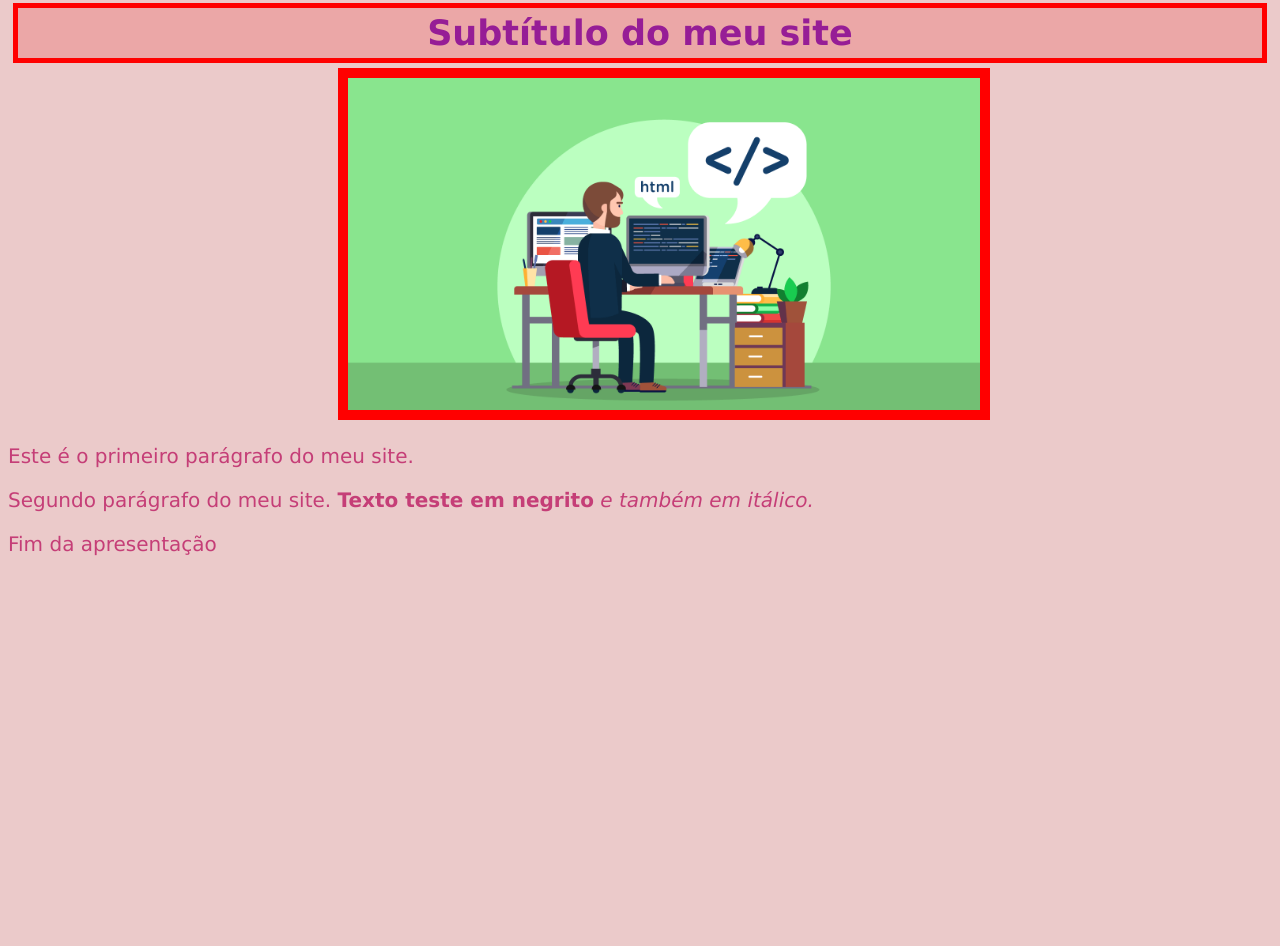
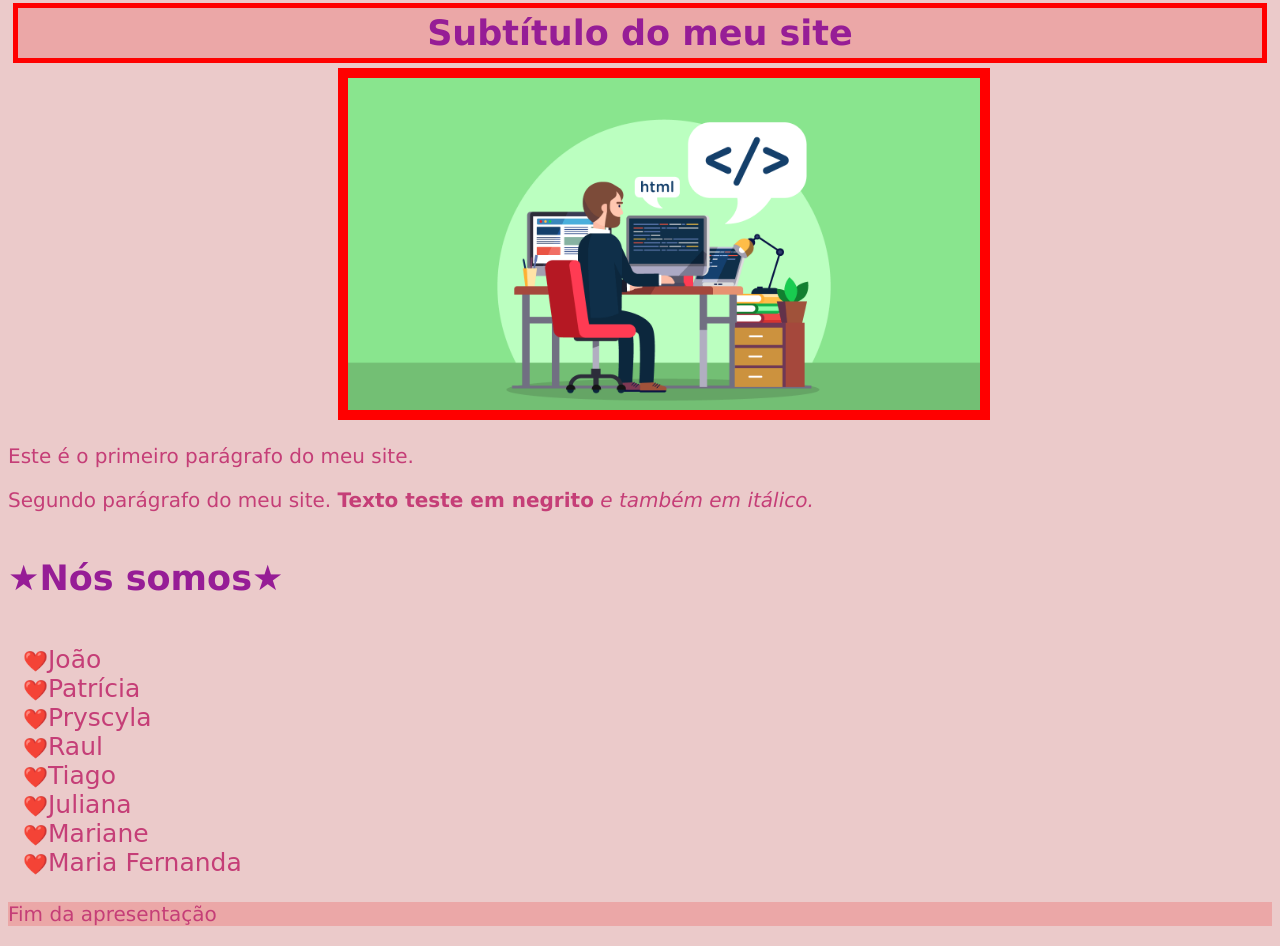
Before and after one commit to ProfDrielle/programacaoEM_Formadores, a plain HTML site: page index.html in a window 1280 px wide. Shown: the part 392-1338 px from the top of the page. Before the commit the page ends 968 px from the top, so only its background shows below. Drawn offline with Linux system fonts and the light colour scheme.

Commit message:
Reunião 16/08 - Listas

```diff
--- a/index.html
+++ b/index.html
@@ -10,9 +10,24 @@
     <img ID="cabeçalho" src="capa.png">
     <h1>Bem Vindos à nossa turma do Formadores em Ação</h1>
     <h3>Subtítulo do meu site</h3>
-<img id="primeiraImg" src="Img_html.webp">
+    <img id="primeiraImg" src="img_html.webp">
     <p>Este é o primeiro parágrafo do meu site. </p>
     <p>Segundo parágrafo do meu site. <b>Texto teste em negrito</b> <i>e também em itálico. </i></p>
+    <div class="nossa-turma">
+      <h4>&#9733;Nós somos&#9733;</h4>
+      <ul>
+        <li>João</li>
+        <li>Patrícia</li>
+        <li>Pryscyla</li>
+        <li>Raul</li>
+        <li>Tiago</li>
+        <li>Juliana</li>
+        <li>Mariane</li>
+        <li>Maria Fernanda</li>
+      </ul>
+    </div>
+    <div class="encerrar">
       <p>Fim da apresentação</p>
+    </div>
   </body>
 </html>
--- a/style.css
+++ b/style.css
@@ -25,6 +25,12 @@ h1,h3{
     font-family: Verdana;
 }
 
+h4{
+    font-size: 35px;
+    color: #961D96;
+    font-family: Verdana;
+}
+
 #cabeçalho{
    width: 100%;
    height: 200px;
@@ -34,3 +40,16 @@ h1,h3{
     margin-left: 330px;
     border: 10px solid red;
 }
+ul{
+    color:  #c53e77ff;
+    font-family: cursive;
+    font-size: 25px;
+}
+li::marker{
+    font-size: 20px;
+    color: #961D96;
+    content: "❤️";
+}
+.encerrar{
+    background-color: #eba7a7ff;
+}
```
Lines whose indentation alone changed are shown as unchanged.
